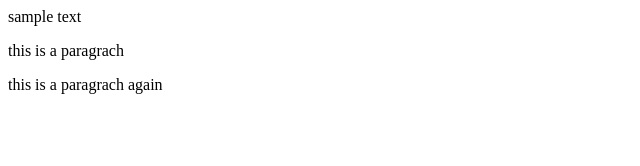
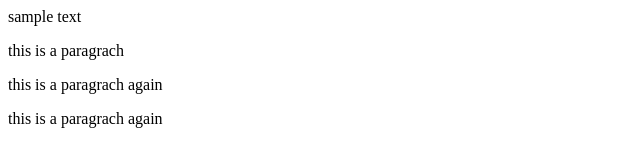
Before and after one commit to Jml-Azares/PracticeRepo, a plain HTML site: page index.html in a window 1280 px wide. Shown: the whole page, without its empty margins (0-640 px from the left). Drawn offline with Linux system fonts and the light colour scheme.

Commit message:
added another line of text to index.html

```diff
--- a/index.html
+++ b/index.html
@@ -10,5 +10,6 @@
     sample text
     <p>this is a paragrach</p>
     <p>this is a paragrach again</p>
+    <p>this is a paragrach again</p>
 </body>
 </html>
```
